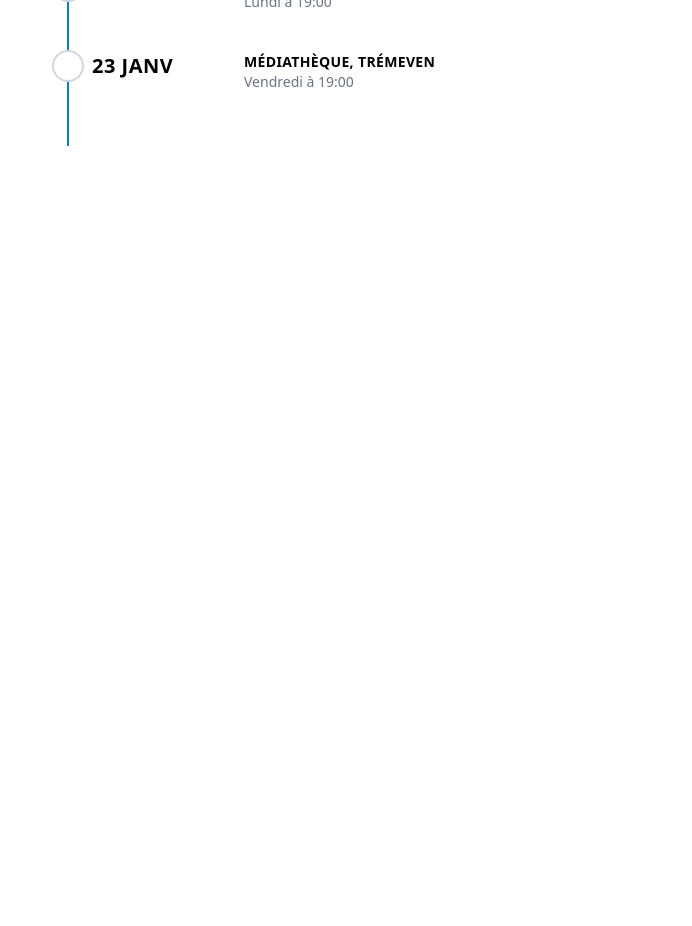
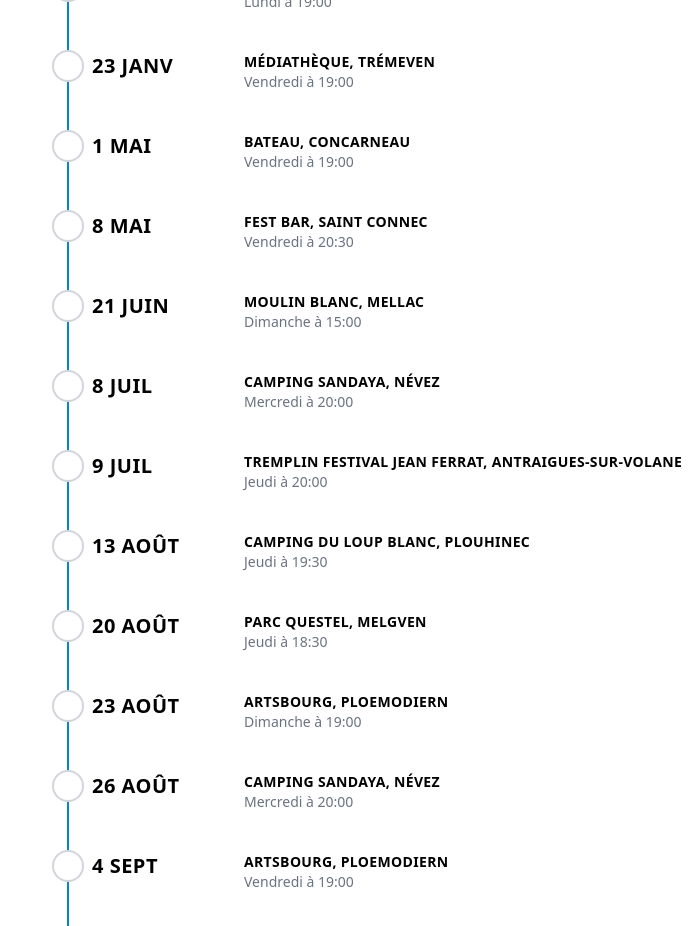
Before and after one commit to AlexandreKempf/en-tete-a-texte, a SvelteKit app: page /concerts in a window 1280 px wide. Shown: the part 3060-3986 px from the top of the page, without its empty margins (588-1280 px from the left). Before the commit the page ends 3206 px from the top, so only its background shows below. Built offline with nearby package versions, Linux system fonts and the light colour scheme.

Commit message:
Update concerts.js

```diff
--- a/src/routes/concerts.js
+++ b/src/routes/concerts.js
@@ -592,6 +592,48 @@ export const concerts = [
         date: new Date(2026, 0, 23, 19, 0),
         place: 'Médiathèque, Trémeven'
     },
+     {
+        date: new Date(2026, 4, 1, 19, 0),
+        place: 'Bateau, Concarneau'
+    },
+    {
+        date: new Date(2026, 4, 8, 20, 30),
+        place: 'Fest Bar, Saint Connec'
+    },
+    {
+        date: new Date(2026, 5, 21, 15, 0),
+        place: 'Moulin Blanc, Mellac'
+    },
+        {
+        date: new Date(2026, 6, 8, 20, 0),
+        place: 'Camping Sandaya, Névez'
+    },
+     {
+        date: new Date(2026, 6, 9, 20, 0),
+        place: 'Tremplin Festival Jean Ferrat, Antraigues-sur-Volane'
+    },
+      {
+        date: new Date(2026, 7, 13, 19, 30),
+        place: 'Camping du Loup Blanc, Plouhinec'
+    },
+    {
+        date: new Date(2026, 7, 23, 19, 0),
+        place: 'Artsbourg, Ploemodiern'
+    },
+    {
+        date: new Date(2026, 7, 20, 18, 30),
+        place: 'Parc Questel, Melgven'
+    },
+    {
+        date: new Date(2026, 7, 26, 20, 0),
+        place: 'Camping Sandaya, Névez'
+    },
+
+    {
+        date: new Date(2026, 8, 4, 19, 0),
+        place: 'Artsbourg, Ploemodiern'
+    },
+
 
 
 
```
